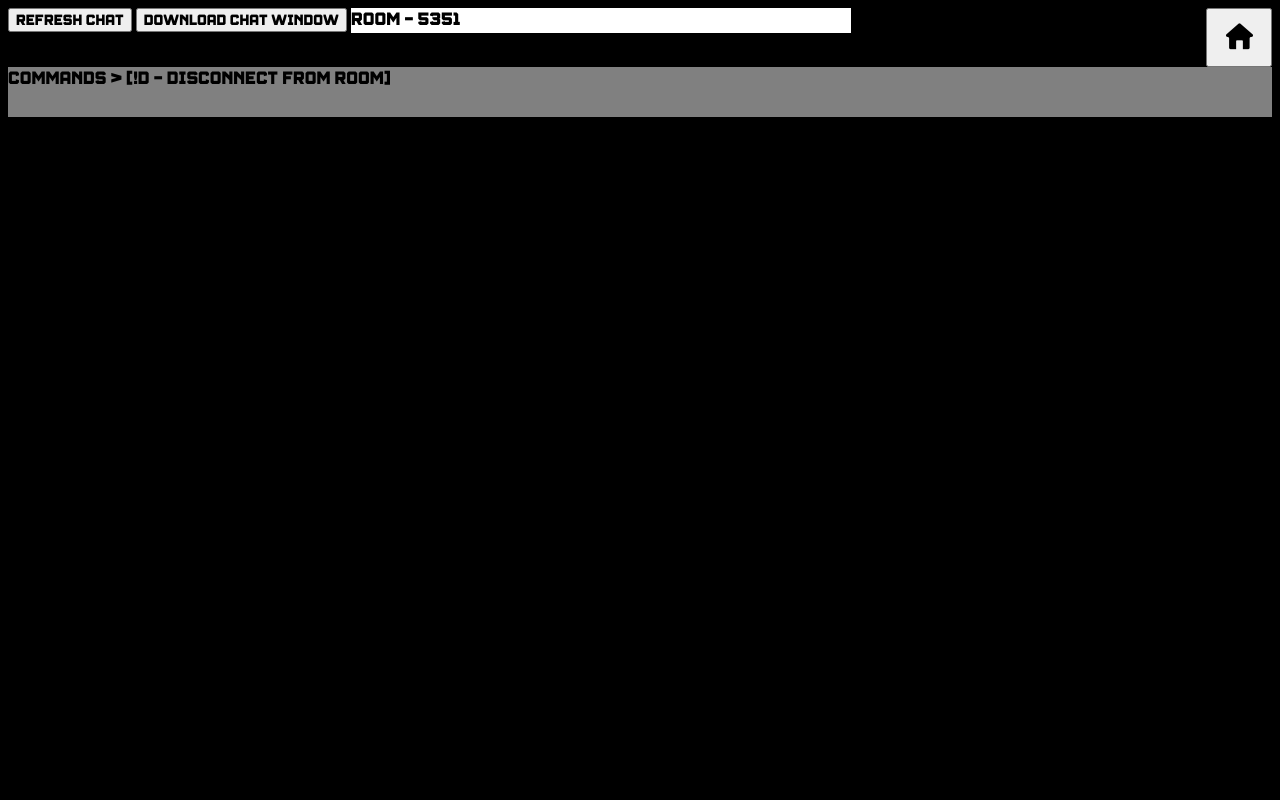
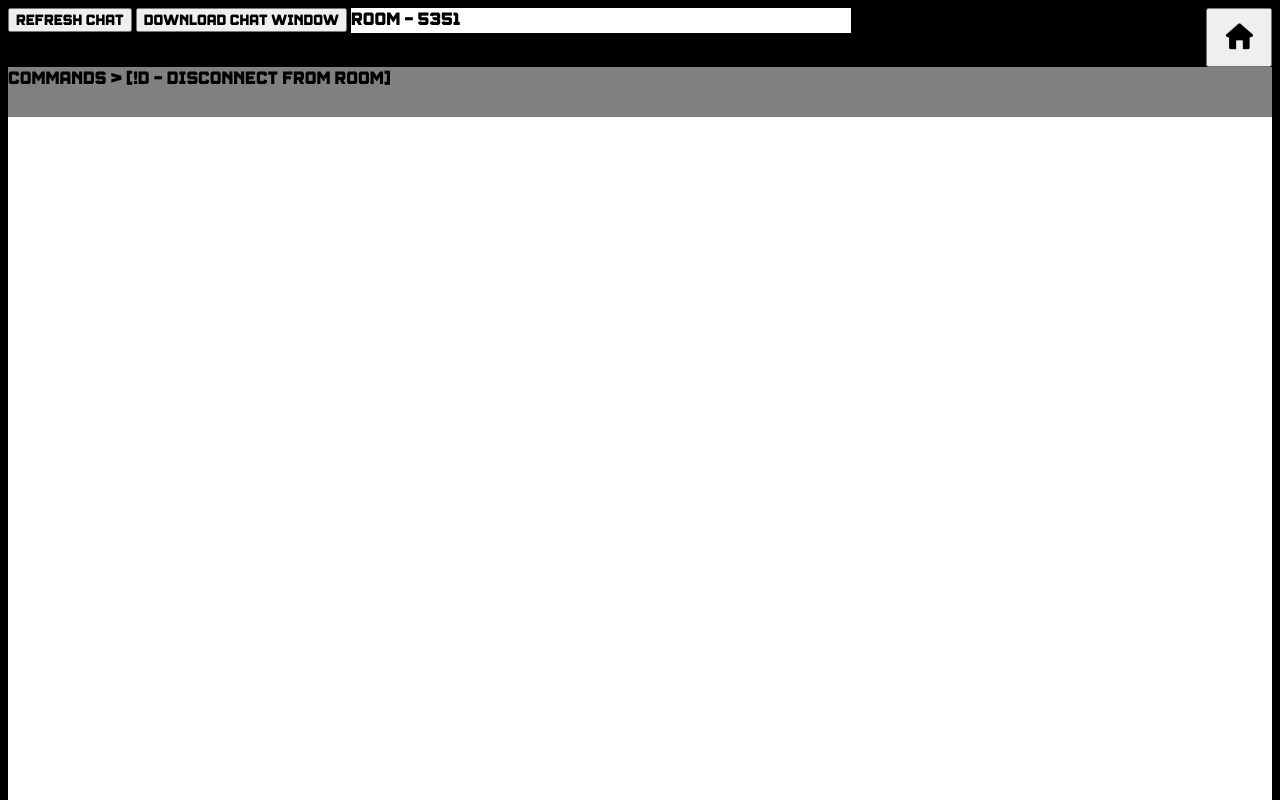
Before and after one commit to MaxChip101/html, a plain HTML site: page chat.html in a window 1280 px wide. Both pictures are taken after a click on the button "Refresh Chat". Shown: the top 800 px of the page. Drawn offline with Linux system fonts and the light colour scheme.

Commit message:
Update chat.html

```diff
--- a/chat.html
+++ b/chat.html
@@ -12,8 +12,9 @@
         var file = document.createElement('object');
         file.setAttribute('data', 'messages.txt');
         file.setAttribute('type', 'text/plain');
-        file.setAttribute('id', 'embedded-file');
-
+        file.setAttribute('id', 'list');
+        file.style.width = '100%';
+        file.style.height = '1000px';
         fileContainer.innerHTML = '';
         fileContainer.appendChild(file);
     }
@@ -45,7 +46,9 @@
         Commands > [!D - disconnect from room]
     </div>
 
-    <div id="list"><p><iframe src="messages.txt" width=100% height=1000px frameborder=0 style="background-color: white;"></iframe></p></div>
+    <div id="list" style="background-color: white;">
+        <p><iframe src="messages.txt" width=100% height=1000px frameborder=0 style="background-color: white;"></iframe></p>
+    </div>
 
 </body>
 
```
